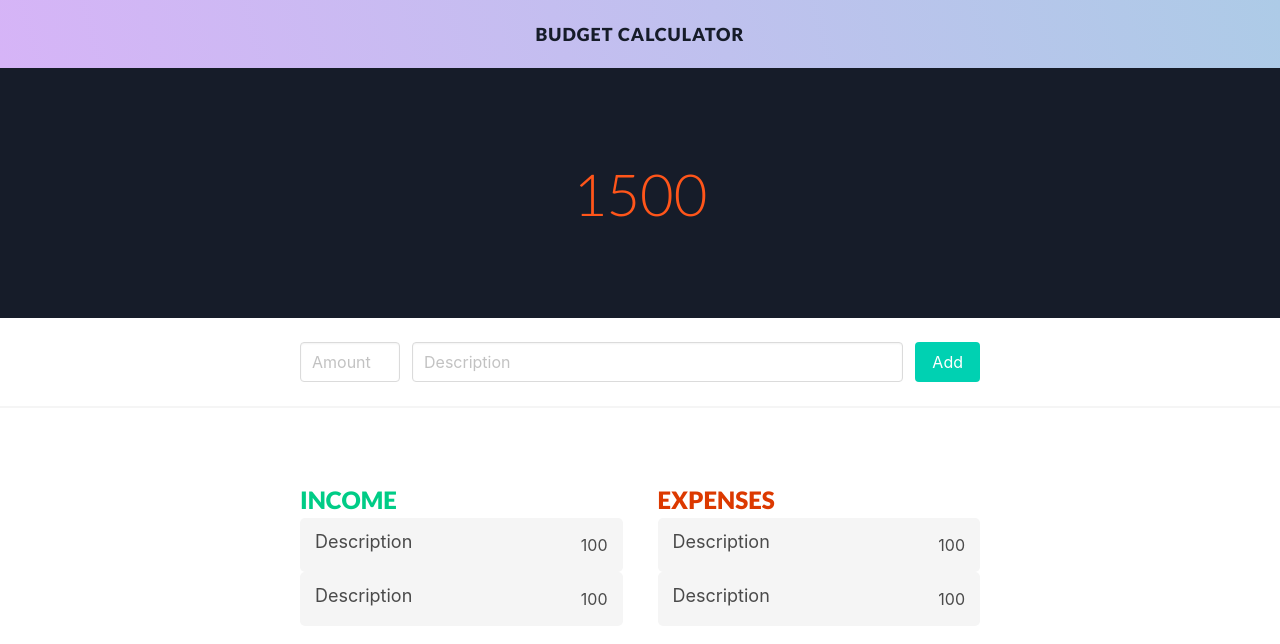
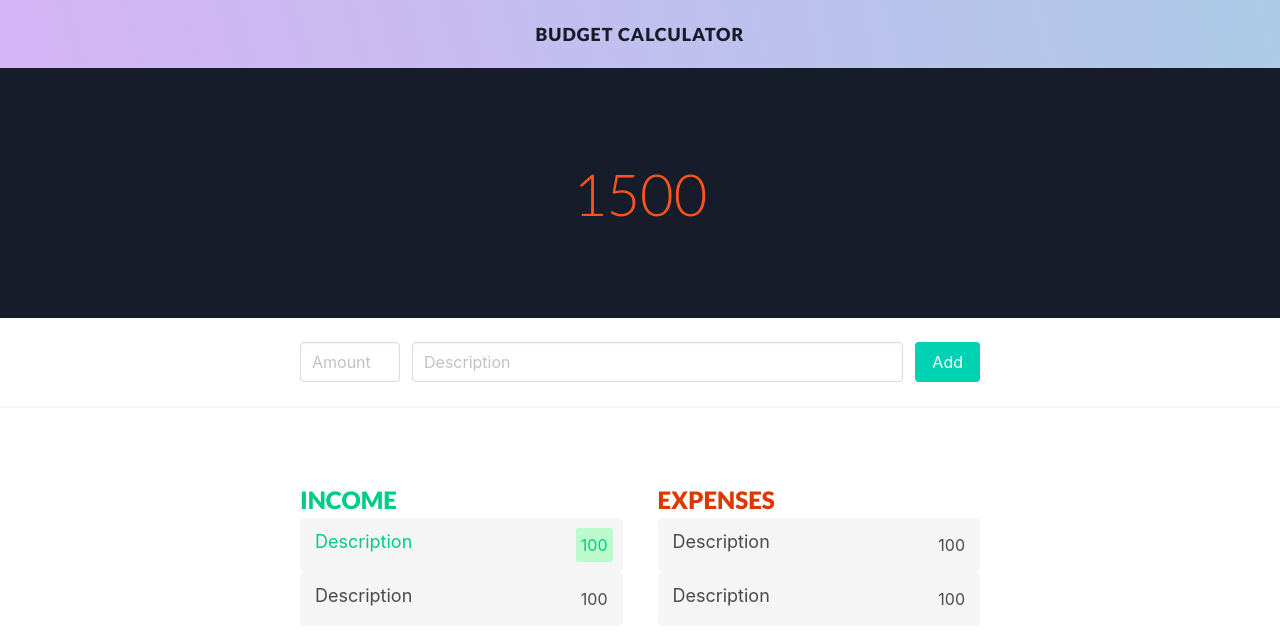
Before and after one commit to HaNguyen0096/budget-calculator, an Angular app: page / in a window 1280 px wide. Shown: the top 644 px of the page. Built offline with nearby package versions, Linux system fonts and the light colour scheme.

Commit message:
change income-expense color

```diff
--- a/src/app/budget-item-list/budget-item-card/budget-item-card.component.html
+++ b/src/app/budget-item-list/budget-item-card/budget-item-card.component.html
@@ -1,5 +1,5 @@
 <div class="root">
-    <div class="budget-item">
+    <div class="budget-item" [ngClass]="{ 'income': isIncome }">
       <div class="description">
         <p>Description</p>
       </div>
--- a/src/app/budget-item-list/budget-item-card/budget-item-card.component.ts
+++ b/src/app/budget-item-list/budget-item-card/budget-item-card.component.ts
@@ -1,4 +1,4 @@
-import { Component, OnInit } from '@angular/core';
+import { Component, OnInit, Input } from '@angular/core';
 
 @Component({
   selector: 'app-budget-item-card',
@@ -7,6 +7,8 @@
 })
 export class BudgetItemCardComponent implements OnInit {
 
+  @Input() isIncome: boolean;
+
   constructor() { }
 
   ngOnInit(): void {
--- a/src/app/budget-item-list/budget-item-list.component.html
+++ b/src/app/budget-item-list/budget-item-list.component.html
@@ -3,7 +3,7 @@
         <div class="income-column">
             <h1>Income</h1>
 
-            <app-budget-item-card></app-budget-item-card>
+            <app-budget-item-card isIncome="true"></app-budget-item-card>
             <app-budget-item-card></app-budget-item-card>
         </div>
 
```
